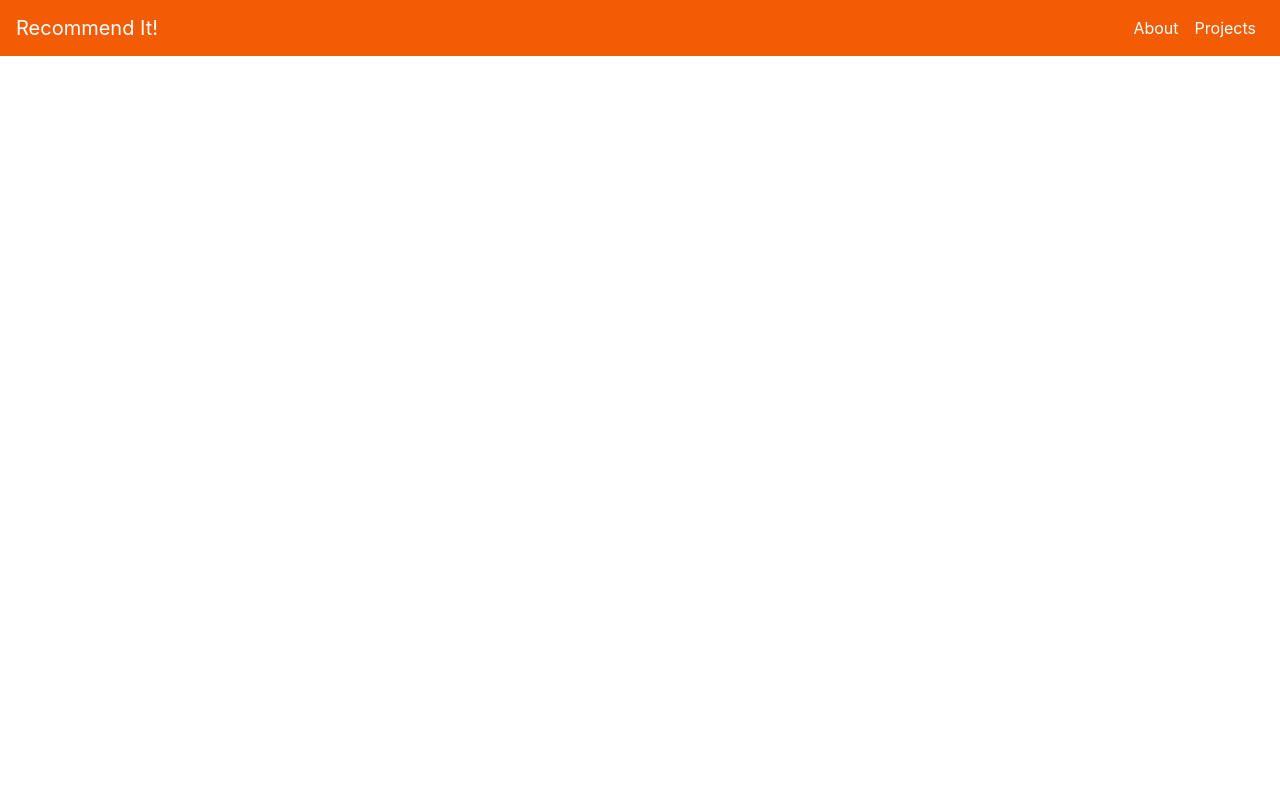
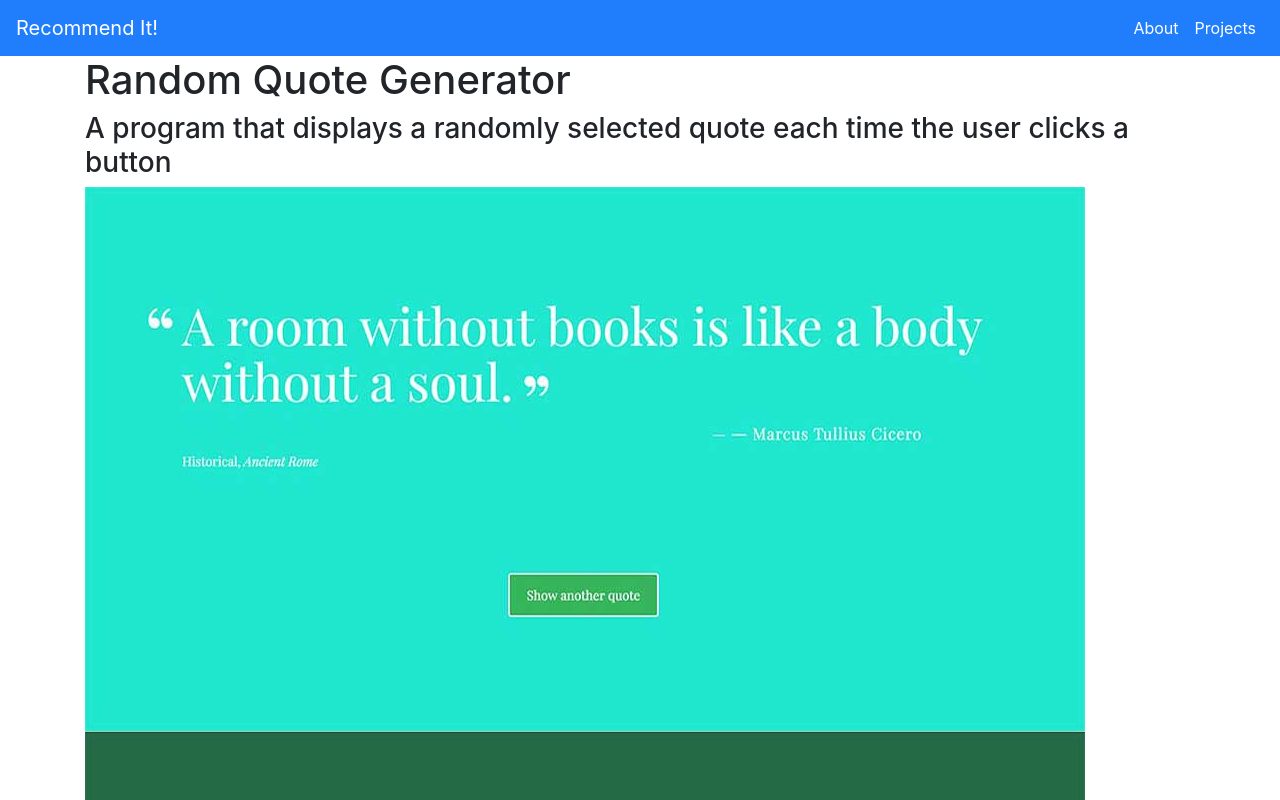
Before and after one commit to asbillings07/react_developer_portfolio, a React (Create React App) app in the folder client/: page /project/0 in a window 1280 px wide. Shown: the top 800 px of the page. Built offline with nearby package versions, Linux system fonts and the light colour scheme.

Commit message:
add new routes

```diff
--- a/client/src/App.js
+++ b/client/src/App.js
@@ -3,6 +3,7 @@ import { BrowserRouter as Router, Switch, Route } from 'react-router-dom';
 import { Navigation } from './components/Navigation';
 import { Home } from './components/Home';
 import { About } from './components/About';
+import { ProjectDetail } from './components/ProjectDetail';
 
 function App() {
   return (
@@ -11,8 +12,7 @@ function App() {
       <Switch>
         <Route exact path="/" component={Home} />
         <Route path="/about" component={About} />
-        <Router path="projects" />
-        <Route path="/project/:id" />
+        <Route path="/project/:id" component={ProjectDetail} />
       </Switch>
     </Router>
   );
--- a/client/src/components/About.js
+++ b/client/src/components/About.js
@@ -1,3 +1,4 @@
+/* eslint-disable react/jsx-no-target-blank */
 import React from 'react';
 import { Card, Container, Col, Row } from 'react-bootstrap';
 import styled from 'styled-components';
@@ -20,11 +21,7 @@ export function About() {
               >
                 <SVGImage src={LinkedIn} alt="LinkedIn" />
               </a>
-              <a
-                href="https://github.com/asbillings07"
-                // eslint-disable-next-line react/jsx-no-target-blank
-                target="_blank"
-              >
+              <a href="https://github.com/asbillings07" target="_blank">
                 <SVGImage src={Github} alt="LinkedIn" />
               </a>
               <a href="https://twitter.com/abdevelops" target="_blank">
--- a/client/src/components/Home.js
+++ b/client/src/components/Home.js
@@ -1,24 +1,10 @@
 import React from 'react';
+import { Projects } from './Projects';
 import { data } from '../data';
-import { Col, Row, Card, Button } from 'react-bootstrap';
+import { Row } from 'react-bootstrap';
 import styled from 'styled-components';
 
 export function Home() {
-  const showProjects = () => {
-    return data.projects.map(project => (
-      <StyledCol lg={4} key={project.id}>
-        <ProjectCard>
-          <Card.Img variant="top" src={project.image_urls[0]} />
-          <Card.Body>
-            <Card.Title>{project.name}</Card.Title>
-            <Card.Text>{project.description}</Card.Text>
-            <Button variant="primary">Go Here</Button>
-          </Card.Body>
-        </ProjectCard>
-      </StyledCol>
-    ));
-  };
-
   return (
     <>
       <h1>Welcome to my portfolio!</h1>
@@ -31,7 +17,9 @@ export function Home() {
       </p>
 
       <CardContainer>
-        <Row>{showProjects()}</Row>
+        <Row>
+          <Projects data={data} />
+        </Row>
       </CardContainer>
     </>
   );
@@ -41,9 +29,3 @@ const CardContainer = styled.div`
   display: flex;
   justify-content: space-around;
 `;
-const StyledCol = styled(Col)`
-  padding: 0em 7em;
-`;
-const ProjectCard = styled(Card)`
-  width: 25rem;
-`;
--- a/client/src/components/Navigation.js
+++ b/client/src/components/Navigation.js
@@ -36,7 +36,7 @@ const NavDiv = styled.div`
   margin-bottom: 0px;
 `;
 const NavBar = styled(Navbar)`
-  background-color: #f25c05 !important;
+  background-color: #207efc !important;
 `;
 const NavBarTitle = styled(NavBar.Brand)`
   color: white !important;
--- /dev/null
+++ b/client/src/components/ProjectDetail.js
@@ -0,0 +1,31 @@
+import React from 'react';
+import { Container, Col, Row } from 'react-bootstrap';
+import { data } from '../data';
+
+export function ProjectDetail({ match }) {
+  const { id } = match.params;
+  const project = data.projects[id];
+
+  return (
+    <Container>
+      <Col>
+        <Row>
+          <h1>{project.project_name}</h1>
+          <h3>{project.description}</h3>
+        </Row>
+        <Row>
+          {project.image_urls.map((imageSrc, i) => (
+            <img src={imageSrc} alt={`${project.project_name}`} key={i} />
+          ))}
+        </Row>
+      </Col>
+      <Col>
+        <Row>
+          {project.technologies.map((tech, i) => (
+            <p key={i}>{tech}</p>
+          ))}
+        </Row>
+      </Col>
+    </Container>
+  );
+}
--- a/client/src/components/Projects.js
+++ b/client/src/components/Projects.js
@@ -1,5 +1,31 @@
 import React from 'react';
+import styled from 'styled-components';
+import { Col, Card, Button } from 'react-bootstrap';
 
-export function Projects() {
-  return <></>;
+export function Projects({ data }) {
+  const showProjects = () => {
+    return data.projects.map(project => (
+      <StyledCol lg={4} key={project.id}>
+        <ProjectCard>
+          <Card.Img variant="top" src={project.image_urls[0]} />
+          <Card.Body>
+            <Card.Title>{project.name}</Card.Title>
+            <Card.Text>{project.description}</Card.Text>
+            <Button href={`/project/${project.id}`} variant="primary">
+              Go Here
+            </Button>
+          </Card.Body>
+        </ProjectCard>
+      </StyledCol>
+    ));
+  };
+
+  return <>{showProjects()}</>;
 }
+
+const StyledCol = styled(Col)`
+  padding: 0em 7em;
+`;
+const ProjectCard = styled(Card)`
+  width: 25rem;
+`;
```
